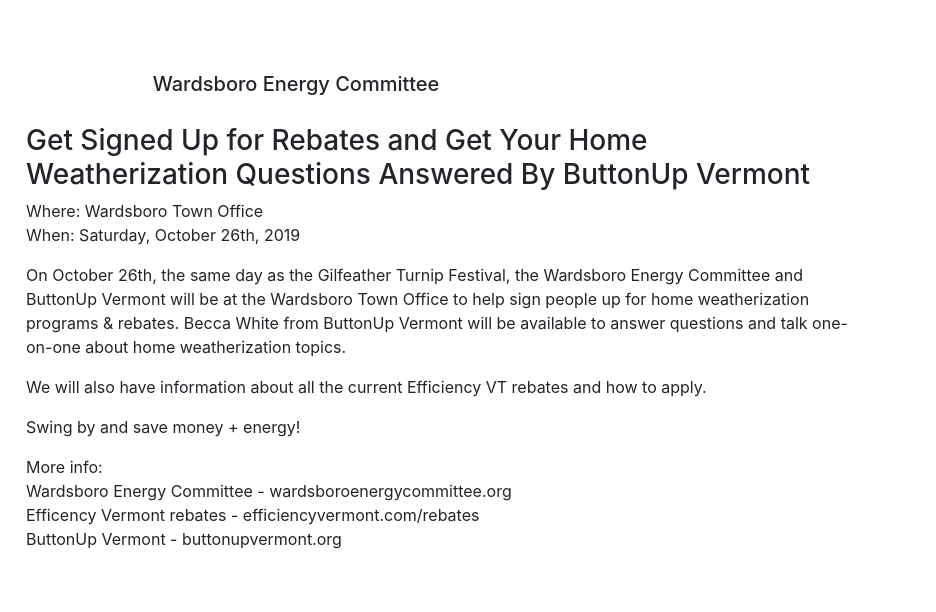
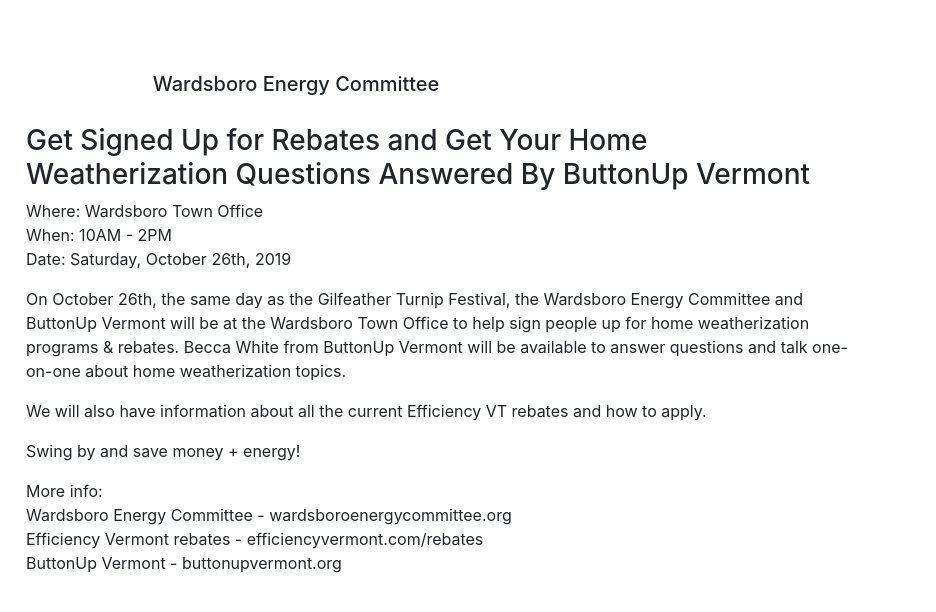
Before and after one commit to wardsboroenergycommittee/wardsboroenergycommittee.github.io, a plain HTML site: page announcement_temp_print.html in a window 1280 px wide. Shown: the full height of the page, 344-1280 px from the left. Drawn offline with Linux system fonts and the light colour scheme.

Commit message:
times announcement

```diff
--- a/announcement_temp_print.html
+++ b/announcement_temp_print.html
@@ -25,12 +25,12 @@
        </div>
        <div class="col-md-9">
         <h3>Get Signed Up for Rebates and Get Your Home Weatherization Questions Answered By ButtonUp Vermont</h3>
-        <p>Where: Wardsboro Town Office<br>When: Saturday, October 26th, 2019</p>
+        <p>Where: Wardsboro Town Office<br>When: 10AM - 2PM<br>Date: Saturday, October 26th, 2019</p>
         <p>On October 26th, the same day as the Gilfeather Turnip Festival, the Wardsboro Energy Committee and ButtonUp Vermont will be at the Wardsboro Town Office to help sign people up for home weatherization programs & rebates. Becca White from ButtonUp Vermont will be available to answer questions and talk one-on-one about home weatherization topics.</p>
         <p>We will also have information about all the current Efficiency VT rebates and how to apply.</p>
         <p>Swing by and save money + energy!</p>
 
-        <p>More info:<br>Wardsboro Energy Committee - wardsboroenergycommittee.org<br>Efficency Vermont rebates - efficiencyvermont.com/rebates<br>ButtonUp Vermont - buttonupvermont.org</p>
+        <p>More info:<br>Wardsboro Energy Committee - wardsboroenergycommittee.org<br>Efficiency Vermont rebates - efficiencyvermont.com/rebates<br>ButtonUp Vermont - buttonupvermont.org</p>
        </div>
         <!-- /.container -->
     </div>
```
Also changed, not shown: announcement_temp.html (+1 -1 lines).
